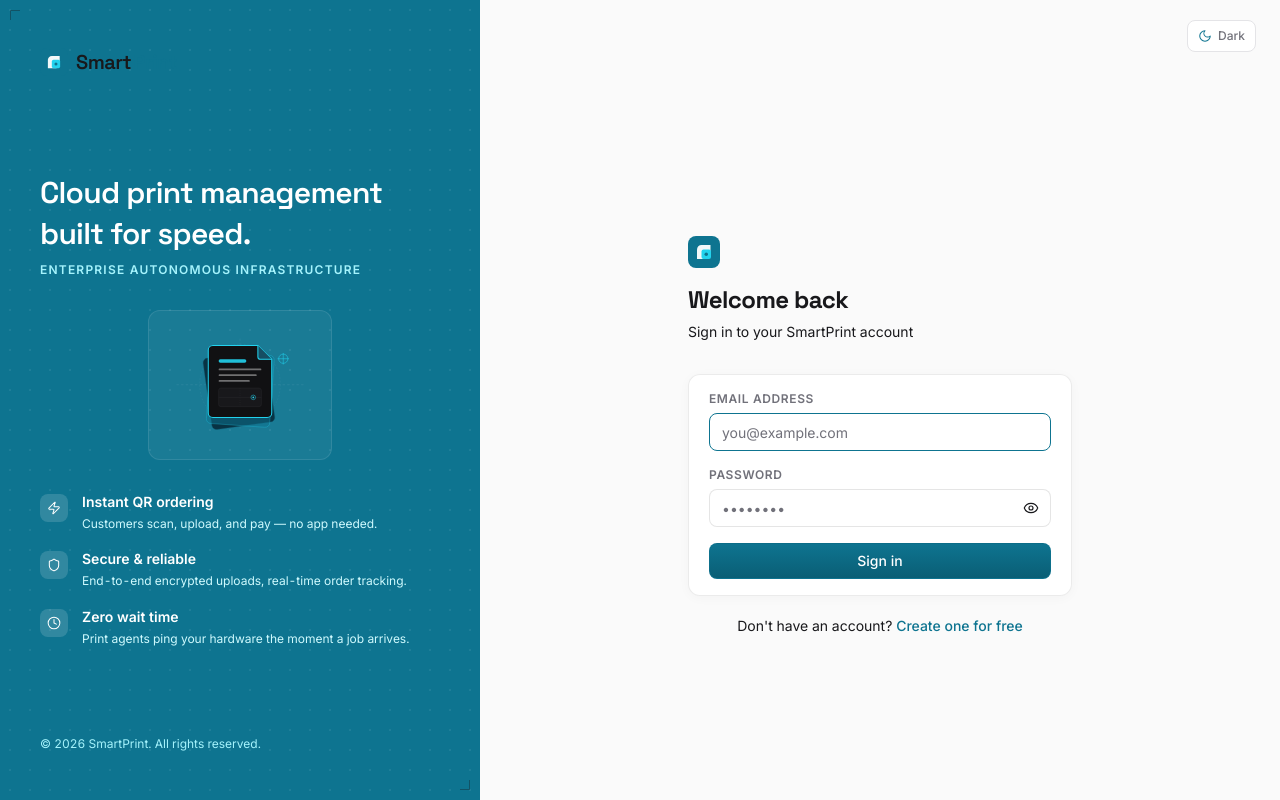
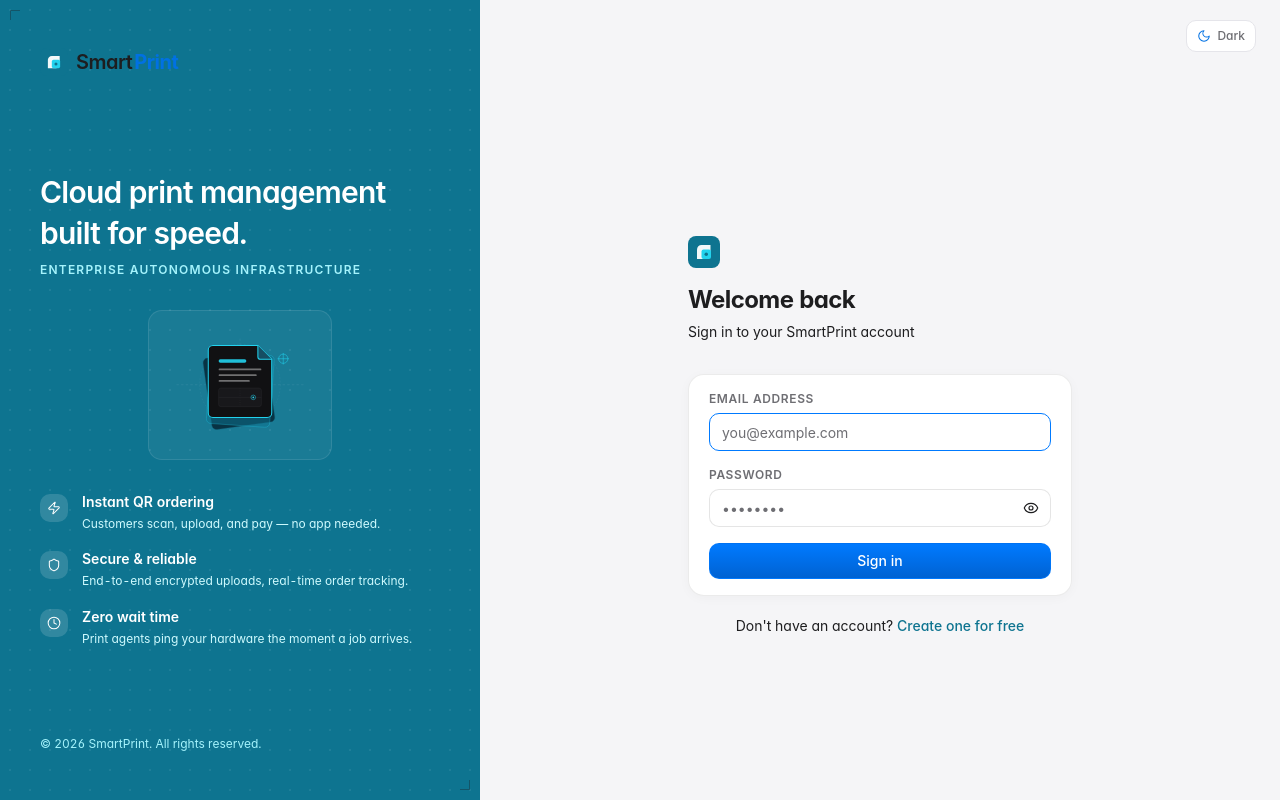
Before and after one commit to achudh2005/smartprint, a React (Vite) app in the folder frontend/: page /login in a window 1280 px wide. Built offline with nearby package versions, Linux system fonts and the light colour scheme.

Commit message:
style: Phase 1 - macOS typography font stack and Apple system blue color tokens

```diff
--- a/frontend/src/brand.css
+++ b/frontend/src/brand.css
@@ -20,8 +20,9 @@ html.dark {
 
 /* ── Typography Display Heading Class ── */
 .font-display {
-  font-family: 'Space Grotesk', Inter, system-ui, -apple-system, sans-serif;
-  letter-spacing: -0.03em;
+  font-family: -apple-system, BlinkMacSystemFont, "SF Pro Display", Inter, system-ui, sans-serif;
+  letter-spacing: -0.015em;
+  font-weight: 600;
 }
 
 /* ── Brand Visual Motif: Subtle Dot-Grid Texture ── */
@@ -365,15 +366,15 @@ html.dark .mac-segmented-pill-inactive:hover {
 
 /* macOS System Push Buttons */
 .mac-button-primary {
-  background: linear-gradient(180deg, #0E7490 0%, #0A5E75 100%);
+  background: linear-gradient(180deg, #007AFF 0%, #0062D2 100%);
   color: #FFFFFF;
-  border: 0.5px solid rgba(14, 116, 144, 0.6);
-  box-shadow: 0 1px 2px rgba(0, 0, 0, 0.1), inset 0 1px 0 rgba(255, 255, 255, 0.2);
+  border: 0.5px solid rgba(0, 122, 255, 0.7);
+  box-shadow: 0 1px 2px rgba(0, 0, 0, 0.1), inset 0 1px 0 rgba(255, 255, 255, 0.25);
   border-radius: 8px;
-  font-weight: 600;
+  font-weight: 500;
 }
 .mac-button-primary:hover {
-  background: linear-gradient(180deg, #118BAA 0%, #0D6F8A 100%);
+  background: linear-gradient(180deg, #1A87FF 0%, #006CEB 100%);
 }
 .mac-button-secondary {
   background-color: rgba(0, 0, 0, 0.04);
--- a/frontend/src/index.css
+++ b/frontend/src/index.css
@@ -4,56 +4,56 @@
 @tailwind utilities;
 
 /* ═══════════════════════════════════════════════════════════════
-   DESIGN SYSTEM TOKENS (LIGHT & DARK)
-   Accent: Deep Cyan (#0E7490, hover #155E75, tint #ECFEFF)
-   Neutrals: Light (#FAFAFA / #FFFFFF / #E4E4E7 / #18181B / #71717A)
-             Dark (#09090B / #111113 / #18181B / #27272A / #FAFAFA / #A1A1AA)
+   macOS NATIVE DESIGN SYSTEM TOKENS (LIGHT & DARK)
+   Accent: Apple System Blue (#007AFF light / #0A84FF dark)
+   Neutrals: Light (#F5F5F7 System Gray 6 / #FFFFFF / #E5E5EA / #1D1D1F / #6E6E73)
+             Dark (#1E1E1E Window / #2C2C2E Card / #38383A / #F5F5F7 / #98989D)
    ═══════════════════════════════════════════════════════════════ */
 :root {
-  --bg: 250 250 250;            /* #FAFAFA */
-  --surface: 255 255 255;       /* #FFFFFF */
-  --surface-2: 244 244 245;     /* #F4F4F5 */
-  --surface-hover: 244 244 245; /* #F4F4F5 */
-  --border: 228 228 231;        /* #E4E4E7 */
-  --border-subtle: 244 244 245; /* #F4F4F5 */
-  --text: 24 24 27;             /* #18181B */
-  --text-muted: 113 113 122;    /* #71717A */
-  --accent: 14 116 144;         /* #0E7490 Deep Cyan */
-  --accent-hover: 21 94 117;    /* #155E75 */
-  --accent-tint: 236 254 255;   /* #ECFEFF */
-  --accent-ring: 34 211 238;    /* #22D3EE */
-  --success: 21 128 61;         /* #15803D */
-  --success-tint: 240 253 244;  /* #F0FDF4 */
+  --bg: 245 245 247;            /* #F5F5F7 - macOS Light System Gray 6 */
+  --surface: 255 255 255;       /* #FFFFFF - macOS Card Surface */
+  --surface-2: 235 235 237;     /* #EBEBED - macOS Inset / Inactive Control */
+  --surface-hover: 235 235 237; /* #EBEBED */
+  --border: 229 229 234;        /* #E5E5EA - macOS Hairline 1px Border */
+  --border-subtle: 235 235 237; /* #EBEBED */
+  --text: 29 29 31;             /* #1D1D1F - macOS Primary Label */
+  --text-muted: 110 110 115;    /* #6E6E73 - macOS Secondary Label */
+  --accent: 0 122 255;          /* #007AFF - Apple System Blue */
+  --accent-hover: 0 113 227;    /* #0071E3 */
+  --accent-tint: 240 247 255;   /* rgba(0, 122, 255, 0.12) Selection Highlight */
+  --accent-ring: 0 122 255;     /* #007AFF */
+  --success: 52 199 89;         /* #34C759 - macOS System Green */
+  --success-tint: 238 251 242;  /* #EEFBF2 */
   --success-border: 187 247 208;/* #BBF7D0 */
-  --warning: 180 83 9;          /* #B45309 */
-  --warning-tint: 255 251 235;  /* #FFFBEB */
+  --warning: 255 149 0;         /* #FF9500 - macOS System Orange */
+  --warning-tint: 255 248 235;  /* #FFF8EB */
   --warning-border: 253 230 138;/* #FDE68A */
-  --danger: 185 28 28;          /* #B91C1C */
-  --danger-tint: 254 242 242;   /* #FEF2F2 */
+  --danger: 255 59 48;          /* #FF3B30 - macOS System Red */
+  --danger-tint: 255 241 240;   /* #FFF1F0 */
   --danger-border: 254 202 202; /* #FECACA */
 }
 
 html.dark {
-  --bg: 9 9 11;                 /* #09090B */
-  --surface: 18 18 20;          /* #121214 */
-  --surface-2: 27 27 31;        /* #1B1B1F */
-  --surface-hover: 34 34 39;    /* #222227 */
-  --border: 39 39 42;           /* #27272A */
-  --border-subtle: 27 27 31;    /* #1B1B1F */
-  --text: 244 244 245;          /* #F4F4F5 */
-  --text-muted: 161 161 170;    /* #A1A1AA */
-  --accent: 14 116 144;         /* #0E7490 */
-  --accent-hover: 21 94 117;    /* #155E75 */
-  --accent-tint: 8 51 68;       /* #083344 */
-  --accent-ring: 34 211 238;    /* #22D3EE */
-  --success: 74 222 128;        /* #4ADE80 */
-  --success-tint: 5 46 22;      /* #052E16 */
+  --bg: 30 30 30;               /* #1E1E1E - macOS Dark Window Background */
+  --surface: 44 44 46;          /* #2C2C2E - macOS Dark Elevated Card */
+  --surface-2: 58 58 60;        /* #3A3A3C - macOS Dark Inset Track */
+  --surface-hover: 58 58 60;    /* #3A3A3C */
+  --border: 56 56 58;           /* #38383A - macOS Dark Hairline Border */
+  --border-subtle: 44 44 46;    /* #2C2C2E */
+  --text: 245 245 247;          /* #F5F5F7 - macOS Dark Primary Label */
+  --text-muted: 152 152 157;    /* #98989D - macOS Dark Secondary Label */
+  --accent: 10 132 255;         /* #0A84FF - Apple Dark Mode System Blue */
+  --accent-hover: 64 156 255;   /* #409CFF */
+  --accent-tint: 20 40 70;      /* rgba(10, 132, 255, 0.20) Selection Highlight */
+  --accent-ring: 10 132 255;    /* #0A84FF */
+  --success: 48 209 88;         /* #30D158 */
+  --success-tint: 10 40 20;     /* #0A2814 */
   --success-border: 20 83 45;   /* #14532D */
-  --warning: 251 191 36;        /* #FBBF24 */
-  --warning-tint: 69 26 3;      /* #451A03 */
+  --warning: 255 159 10;        /* #FF9F0A */
+  --warning-tint: 50 30 5;      /* #321E05 */
   --warning-border: 120 53 15;  /* #78350F */
-  --danger: 248 113 113;        /* #F87171 */
-  --danger-tint: 69 10 10;      /* #450A0A */
+  --danger: 255 69 58;          /* #FF453A */
+  --danger-tint: 50 10 10;      /* #320A0A */
   --danger-border: 127 29 29;   /* #7F1D1D */
 }
 
@@ -64,7 +64,7 @@ html.dark {
   body {
     background-color: rgb(var(--bg));
     color: rgb(var(--text));
-    font-family: Inter, system-ui, -apple-system, sans-serif;
+    font-family: -apple-system, BlinkMacSystemFont, "SF Pro Text", Inter, "Segoe UI", Roboto, sans-serif;
     -webkit-font-smoothing: antialiased;
     -moz-osx-font-smoothing: grayscale;
     font-feature-settings: 'cv02', 'cv03', 'cv04', 'cv11', 'tnum';
@@ -73,31 +73,31 @@ html.dark {
     transition-duration: 150ms;
   }
   h1 {
-    @apply text-2xl font-semibold tracking-tight font-display;
+    @apply text-2xl font-semibold tracking-[-0.02em] font-display;
   }
   h2 {
-    @apply text-base font-semibold tracking-tight;
+    @apply text-base font-semibold tracking-[-0.015em];
   }
   h3, h4, h5, h6 {
-    @apply font-semibold tracking-tight;
+    @apply font-semibold tracking-[-0.01em];
   }
 }
 
 @layer components {
   /* ── Buttons ── */
   .btn {
-    @apply inline-flex items-center justify-center gap-2 rounded-lg text-sm font-medium transition-all duration-150 focus:outline-none focus-visible:ring-2 focus-visible:ring-[#22D3EE]/40 disabled:opacity-50 disabled:cursor-not-allowed select-none active:scale-[0.98];
+    @apply inline-flex items-center justify-center gap-2 rounded-lg text-sm font-medium transition-all duration-150 focus:outline-none focus-visible:ring-2 focus-visible:ring-[#007AFF]/40 disabled:opacity-50 disabled:cursor-not-allowed select-none active:scale-[0.98];
     height: 36px;
     padding-left: 0.875rem;
     padding-right: 0.875rem;
   }
   .btn-sm {
-    height: 32px;
+    height: 30px;
     padding-left: 0.625rem;
     padding-right: 0.625rem;
     font-size: 0.75rem;
     line-height: 1rem;
-    border-radius: 7px;
+    border-radius: 8px;
   }
   .btn-md {
     height: 36px;
@@ -105,41 +105,44 @@ html.dark {
     padding-right: 0.875rem;
     font-size: 0.875rem;
     line-height: 1.25rem;
+    border-radius: 10px;
   }
   .btn-lg {
-    height: 40px;
-    padding-left: 1.125rem;
-    padding-right: 1.125rem;
+    height: 42px;
+    padding-left: 1.25rem;
+    padding-right: 1.25rem;
     font-size: 0.875rem;
     line-height: 1.25rem;
     font-weight: 500;
+    border-radius: 10px;
   }
   .btn-primary {
-    @apply bg-gradient-to-b from-[#0E7490] to-[#0A5E75] hover:from-[#118BAA] hover:to-[#0D6F8A] text-white shadow-xs border border-[#0E7490]/70 focus-visible:ring-2 focus-visible:ring-primary-400/40;
+    @apply bg-gradient-to-b from-[#007AFF] to-[#0062D2] hover:from-[#1A87FF] hover:to-[#006CEB] text-white shadow-xs border border-[#007AFF]/70 focus-visible:ring-2 focus-visible:ring-[#007AFF]/40;
   }
   .btn-secondary {
-    @apply bg-black/[0.04] dark:bg-white/[0.08] text-text border border-black/10 dark:border-white/10 hover:bg-black/[0.07] dark:hover:bg-white/[0.12] active:bg-black/[0.1] shadow-xs focus-visible:ring-2 focus-visible:ring-primary-400/40;
+    @apply bg-black/[0.04] dark:bg-white/[0.08] text-text border border-black/10 dark:border-white/10 hover:bg-black/[0.07] dark:hover:bg-white/[0.12] active:bg-black/[0.1] shadow-xs focus-visible:ring-2 focus-visible:ring-[#007AFF]/40;
   }
   .btn-ghost {
-    @apply bg-transparent text-text-muted hover:bg-black/[0.04] dark:hover:bg-white/[0.06] hover:text-text focus-visible:ring-2 focus-visible:ring-primary-400/40;
+    @apply bg-transparent text-text-muted hover:bg-black/[0.04] dark:hover:bg-white/[0.06] hover:text-text focus-visible:ring-2 focus-visible:ring-[#007AFF]/40;
   }
   .btn-danger {
-    @apply bg-red-600 hover:bg-red-700 text-white shadow-xs focus-visible:ring-2 focus-visible:ring-red-400/40;
+    @apply bg-[#FF3B30] hover:bg-[#E0342A] text-white shadow-xs focus-visible:ring-2 focus-visible:ring-red-400/40;
   }
 
   /* ── Form Inputs ── */
   .input {
-    @apply block w-full rounded-lg border border-black/10 dark:border-white/10 bg-surface px-3 py-2 text-sm text-text placeholder-text-muted shadow-xs transition-colors duration-150 focus:border-primary-600 dark:focus:border-primary-400 focus:outline-none focus:ring-2 focus:ring-primary-400/25 disabled:bg-surface-2 disabled:text-text-muted disabled:cursor-not-allowed;
+    @apply block w-full rounded-lg border border-black/10 dark:border-white/10 bg-surface px-3 py-2 text-sm text-text placeholder-text-muted shadow-xs transition-colors duration-150 focus:border-[#007AFF] dark:focus:border-[#0A84FF] focus:outline-none focus:ring-2 focus:ring-[#007AFF]/25 disabled:bg-surface-2 disabled:text-text-muted disabled:cursor-not-allowed;
     height: 38px;
+    border-radius: 10px;
   }
   .input-error {
-    @apply border-red-600 dark:border-red-500 focus:border-red-600 dark:focus:border-red-500 focus:ring-red-400/30;
+    @apply border-[#FF3B30] dark:border-[#FF453A] focus:border-[#FF3B30] dark:focus:border-[#FF453A] focus:ring-[#FF3B30]/30;
   }
   .label {
     @apply block text-xs font-semibold uppercase tracking-wider text-text-muted mb-1.5;
   }
   .form-error {
-    @apply mt-1 text-xs text-red-600 dark:text-red-400;
+    @apply mt-1 text-xs text-[#FF3B30] dark:text-[#FF453A];
   }
 
   /* ── Card ── */
@@ -158,7 +161,7 @@ html.dark {
     @apply inline-flex items-center gap-1.5 rounded-md px-2 py-0.5 text-xs font-medium border transition-colors duration-150;
   }
   .badge-green  { @apply bg-green-500/10 text-green-700 dark:text-green-400 border-green-500/20; }
-  .badge-blue   { @apply bg-primary-500/10 text-primary-700 dark:text-primary-300 border-primary-500/20; }
+  .badge-blue   { @apply bg-[#007AFF]/10 text-[#007AFF] dark:text-[#0A84FF] border-[#007AFF]/20; }
   .badge-yellow { @apply bg-amber-500/10 text-amber-700 dark:text-amber-400 border-amber-500/20; }
   .badge-red    { @apply bg-red-500/10 text-red-700 dark:text-red-400 border-red-500/20; }
   .badge-gray   { @apply bg-surface-2 text-text-muted border-border; }
--- a/frontend/tailwind.config.js
+++ b/frontend/tailwind.config.js
@@ -31,19 +31,19 @@ export default {
           tint: 'rgb(var(--accent-tint) / <alpha-value>)',
           ring: 'rgb(var(--accent-ring) / <alpha-value>)',
         },
-        // Deep cyan printer-ink scale replacing default blue
+        // Apple macOS system blue primary scale
         primary: {
-          50:  '#ECFEFF',
-          100: '#CFFAFE',
-          200: '#A5F3FC',
-          300: '#67E8F9',
-          400: '#22D3EE',
-          500: '#06B6D4',
-          600: '#0E7490', // Deep cyan primary
-          700: '#155E75', // Deep cyan hover
-          800: '#164E63',
-          900: '#155E75',
-          950: '#083344',
+          50:  '#F0F7FF',
+          100: '#E0EFFF',
+          200: '#BAE0FF',
+          300: '#7CC4FA',
+          400: '#38A4F8',
+          500: '#007AFF', // macOS System Blue
+          600: '#0071E3', // macOS Blue Hover
+          700: '#0058B3',
+          800: '#004791',
+          900: '#003A75',
+          950: '#002247',
         },
         brand: {
           50:  '#ECFEFF',
@@ -60,16 +60,31 @@ export default {
         },
       },
       fontFamily: {
-        sans: ['Inter', 'system-ui', '-apple-system', 'sans-serif'],
-        display: ['"Space Grotesk"', 'Inter', 'system-ui', 'sans-serif'],
+        sans: [
+          '-apple-system',
+          'BlinkMacSystemFont',
+          '"SF Pro Text"',
+          'Inter',
+          '"Segoe UI"',
+          'Roboto',
+          'sans-serif',
+        ],
+        display: [
+          '-apple-system',
+          'BlinkMacSystemFont',
+          '"SF Pro Display"',
+          'Inter',
+          '"Segoe UI"',
+          'sans-serif',
+        ],
       },
       borderRadius: {
-        DEFAULT: '8px',
-        sm: '6px',
-        md: '8px',
-        lg: '8px',     // 8px controls
-        xl: '12px',    // 12px cards
-        '2xl': '12px', // Normalize legacy rounded-2xl to 12px cards
+        DEFAULT: '10px',
+        sm: '8px',
+        md: '10px',
+        lg: '10px',   // 10px controls & buttons
+        xl: '14px',   // 14px cards
+        '2xl': '16px', // 16px modals & panels
       },
       boxShadow: {
         xs: 'var(--shadow-resting, 0 1px 2px 0 rgba(0, 0, 0, 0.04))',
```
Also changed, not shown: frontend/src/components/ui/index.jsx (+6 -6 lines).
